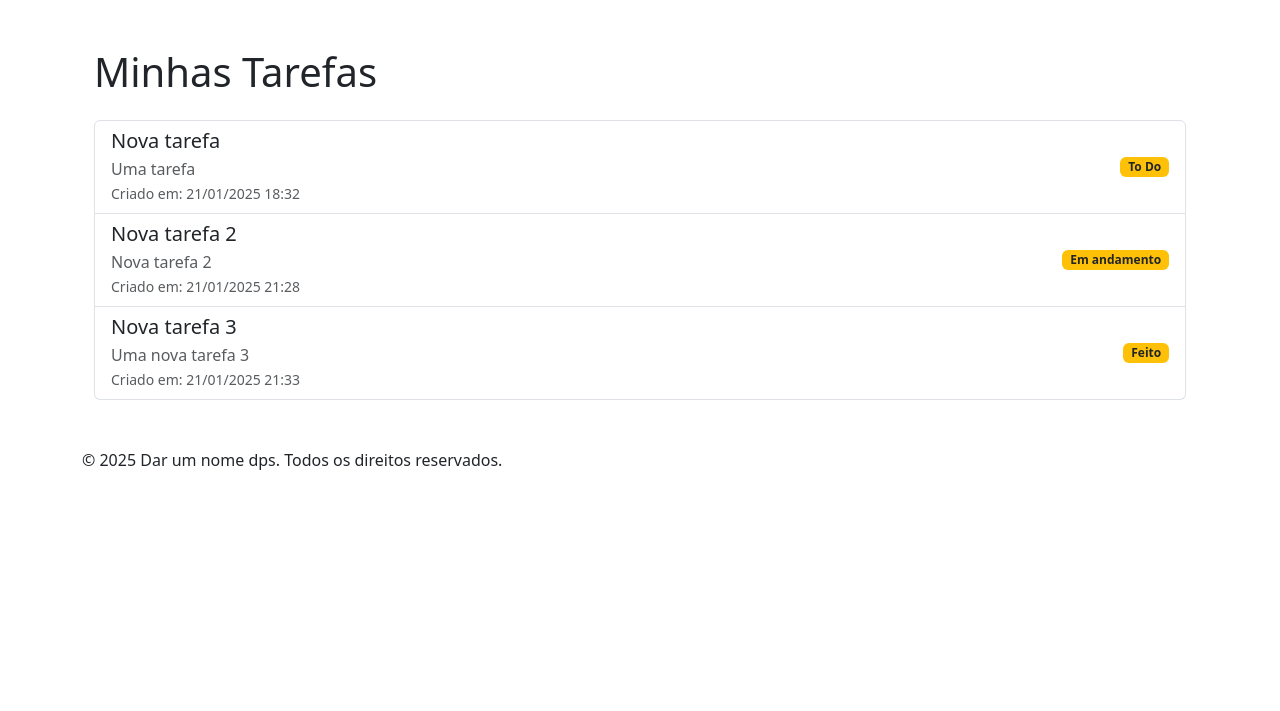
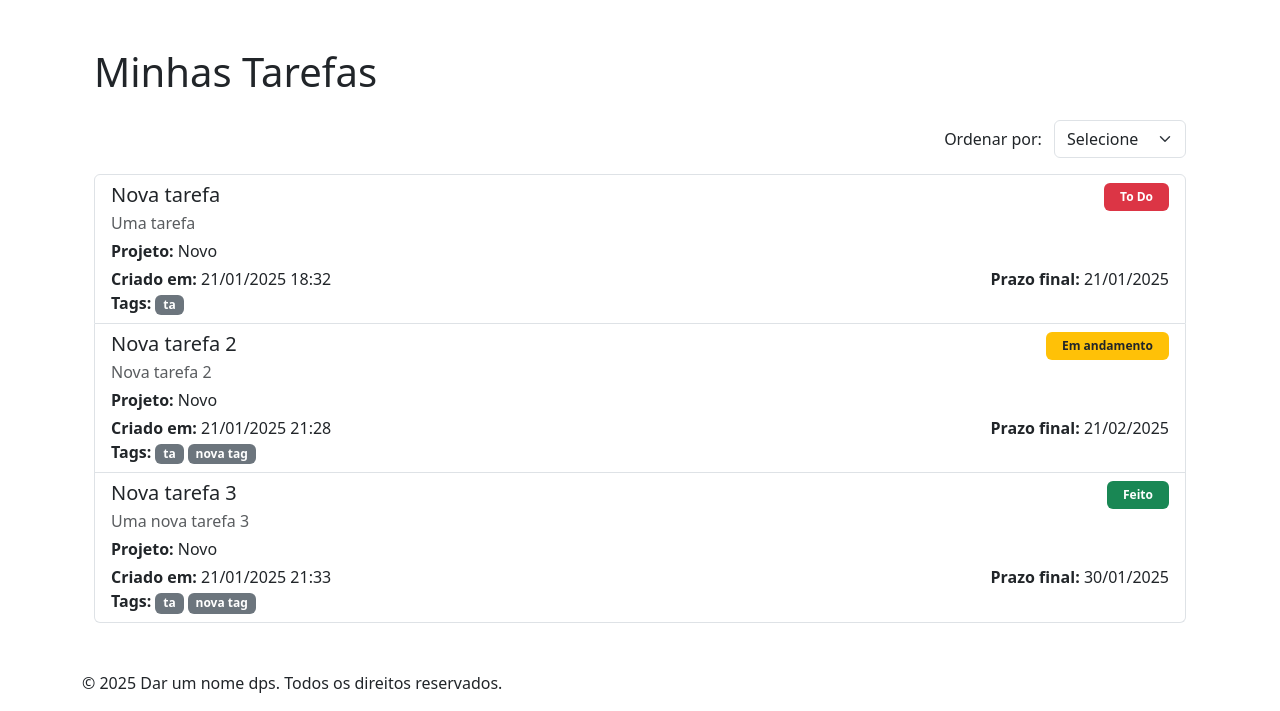
Before and after one commit to luizfilipe-bp/gestao_tarefas, a Django app: template sistema_gestao_tarefa/controle_tarefa/templates/tarefas.html in a window 1280 px wide. Shown: the part 254-965 px from the top of the page. Before the commit the page ends 724 px from the top, so only its background shows below. Run offline with Django 5.2, Linux system fonts and the light colour scheme; the template is opened without the code that fills it: values that come from a table or form of the project are taken from there, others are empty; data comes from the database, SQL or seed files in the repository; both versions use the stored data as it was after the commit.

Commit message:
att tarefas

```diff
--- a/sistema_gestao_tarefa/controle_tarefa/models.py
+++ b/sistema_gestao_tarefa/controle_tarefa/models.py
@@ -17,9 +17,9 @@ class Projeto(models.Model):
 
 class Tarefa(models.Model):
     STATUS = [
-        ('todo', 'To Do'),
-        ('em_andamento', 'Em andamento'),
-        ('feito', 'Feito'),
+        ('To Do', 'todo'),
+        ('Em andamento', 'em_andamento'),
+        ('Feito', 'feito'),
     ]
 
     titulo = models.CharField(max_length=200)
--- a/sistema_gestao_tarefa/controle_tarefa/templates/tarefas.html
+++ b/sistema_gestao_tarefa/controle_tarefa/templates/tarefas.html
@@ -5,17 +5,41 @@
     <h1 class="mb-4">Minhas Tarefas</h1>
 
     {% if tarefas_do_usuario %}
+        <div class="d-flex justify-content-end mb-3">
+            <form method="get">
+                <label for="ordenar" class="me-2">Ordenar por:</label>
+                <select id="ordenar" name="ordenar" class="form-select d-inline-block w-auto" onchange="this.form.submit()">
+                    <option value="" {% if not request.GET.ordenar %}selected{% endif %}>Selecione</option>
+                    <option value="prazo" {% if request.GET.ordenar == 'prazo' %}selected{% endif %}>Prazo Final</option>
+                </select>
+            </form>
+        </div>
+
         <ul class="list-group">
             {% for tarefa in tarefas_do_usuario %}
-                <li class="list-group-item d-flex justify-content-between align-items-center">
-                    <div>
+                <li class="list-group-item">
+                    <div class="d-flex justify-content-between align-items-center">
                         <h5 class="mb-1">{{ tarefa.titulo }}</h5>
-                        <p class="mb-0 text-muted">{{ tarefa.descricao }}</p>
-                        <small class="text-muted">Criado em: {{ tarefa.data_criacao|date:"d/m/Y H:i" }}</small>
+                        <span class="badge {% if tarefa.status == 'Feito' %}bg-success{% elif tarefa.status == 'Em andamento' %}bg-warning text-dark{% elif tarefa.status == 'To Do' %}bg-danger{% else %}bg-secondary{% endif %} px-3 py-2">
+                            {{ tarefa.status }}
+                        </span>
                     </div>
-                    <span class="badge {% if tarefa.status == 'Concluído' %}bg-success{% else %}bg-warning text-dark{% endif %}">
-                        {{ tarefa.status }}
-                    </span>
+                    <p class="mb-1 text-muted">{{ tarefa.descricao }}</p>
+                    <p class="mb-1">
+                        <strong>Projeto:</strong> {{ tarefa.projeto.nome }}
+                    </p>
+                    <div class="d-flex justify-content-between">
+                        <span><strong>Criado em:</strong> {{ tarefa.data_criacao|date:"d/m/Y H:i" }}</span>
+                        <span class="ms-auto"><strong>Prazo final:</strong> {{ tarefa.data_prazo_final|date:"d/m/Y" }}</span>
+                    </div>
+                    <p class="mb-0">
+                        <strong>Tags:</strong>
+                        {% for tag in tarefa.tags.all %}
+                            <span class="badge bg-secondary">{{ tag.nome }}</span>
+                        {% empty %}
+                            <span class="text-muted">Nenhuma tag</span>
+                        {% endfor %}
+                    </p>
                 </li>
             {% endfor %}
         </ul>
```
Also changed, not shown: sistema_gestao_tarefa/controle_tarefa/views.py (+8 -4 lines), sistema_gestao_tarefa/controle_tarefa/migrations/0003_alter_tarefa_status.py (added), sistema_gestao_tarefa/db.sqlite3.
